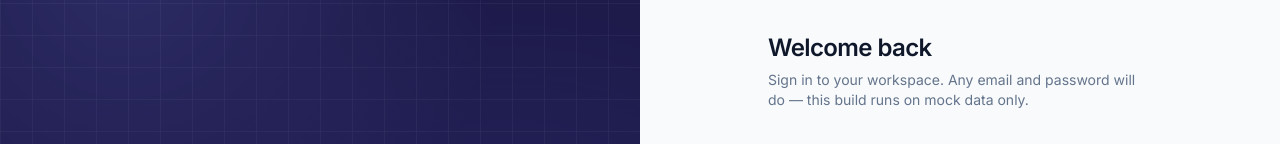
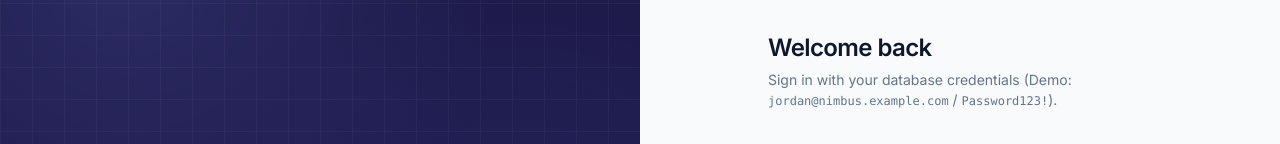
Before and after one commit to omk5050/nimbus-crm, a React (Vite) app: page /login in a window 1280 px wide. Shown: the part 189-333 px from the top of the page. Built offline with nearby package versions, Linux system fonts and the light colour scheme; no server answers.

Commit message:
Update login page hint with database credentials

```diff
--- a/src/pages/auth/LoginPage.tsx
+++ b/src/pages/auth/LoginPage.tsx
@@ -40,8 +40,7 @@ export default function LoginPage() {
     <div>
       <h1 className="text-2xl font-semibold tracking-tight text-foreground">Welcome back</h1>
       <p className="mt-1.5 text-sm text-muted-foreground">
-        Sign in to your workspace. Any email and password will do — this build runs on mock
-        data only.
+        Sign in with your database credentials (Demo: <code className="font-mono text-xs">jordan@nimbus.example.com</code> / <code className="font-mono text-xs">Password123!</code>).
       </p>
 
       <form onSubmit={handleSubmit(onSubmit)} noValidate className="mt-8 flex flex-col gap-4">
```
